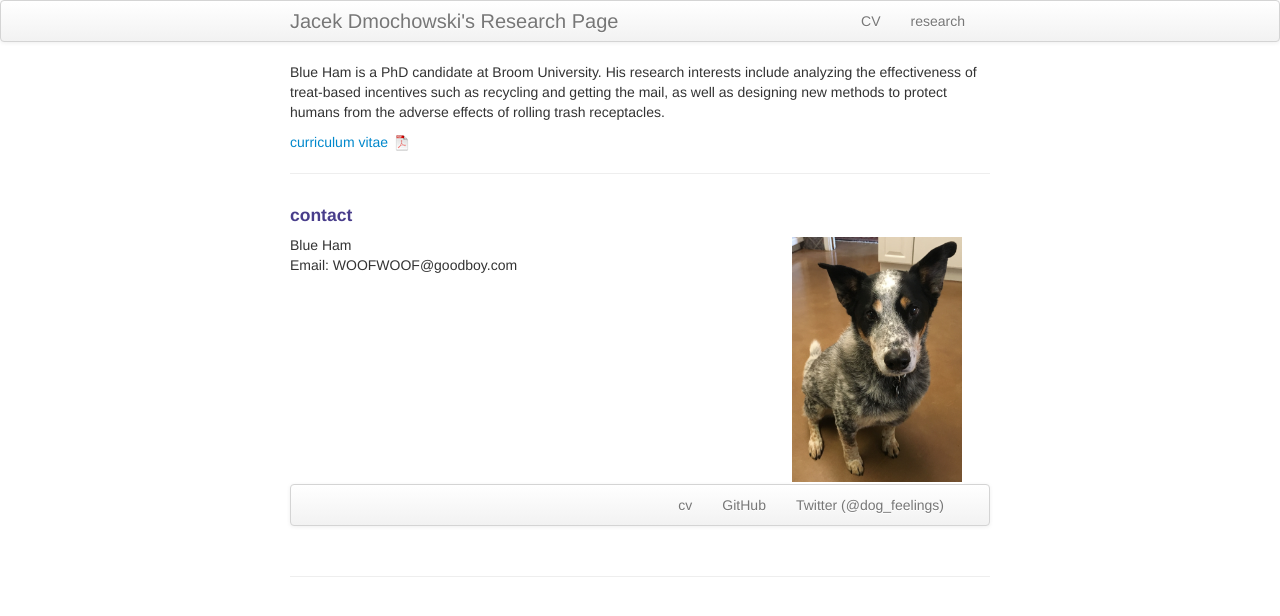
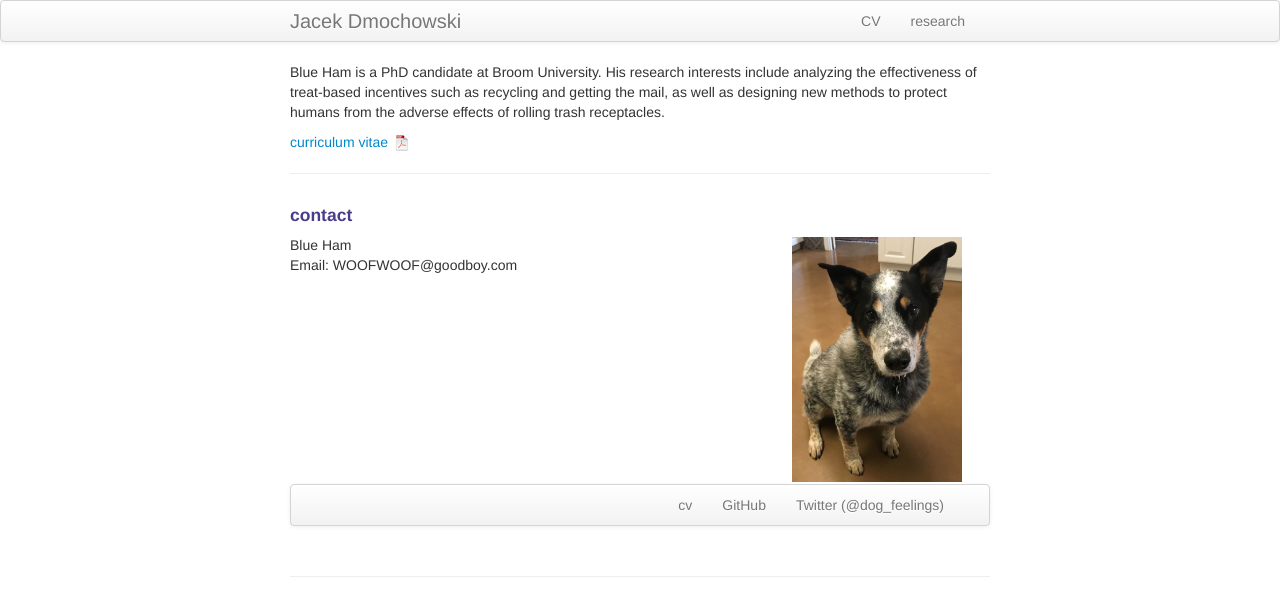
Before and after one commit to dmochow/dmochow.github.io, a Jekyll site: the page built from index.md, in a window 1280 px wide. Shown: the top 616 px of the page. Built offline with Jekyll 4.4.1, drawn with Linux system fonts in a browser that asks for light colours.

Commit message:
Update _config.yml

```diff
--- a/_config.yml
+++ b/_config.yml
@@ -8,7 +8,7 @@ highlighter: rouge
 # Themes are encouraged to use these universal variables
 # so be sure to set them if your theme uses them.
 #
-title : Jacek Dmochowski's Research Page
+title : Jacek Dmochowski
 author :
   name : Jacek Dmochowski
   email : dmochowski@gmail.com
```
